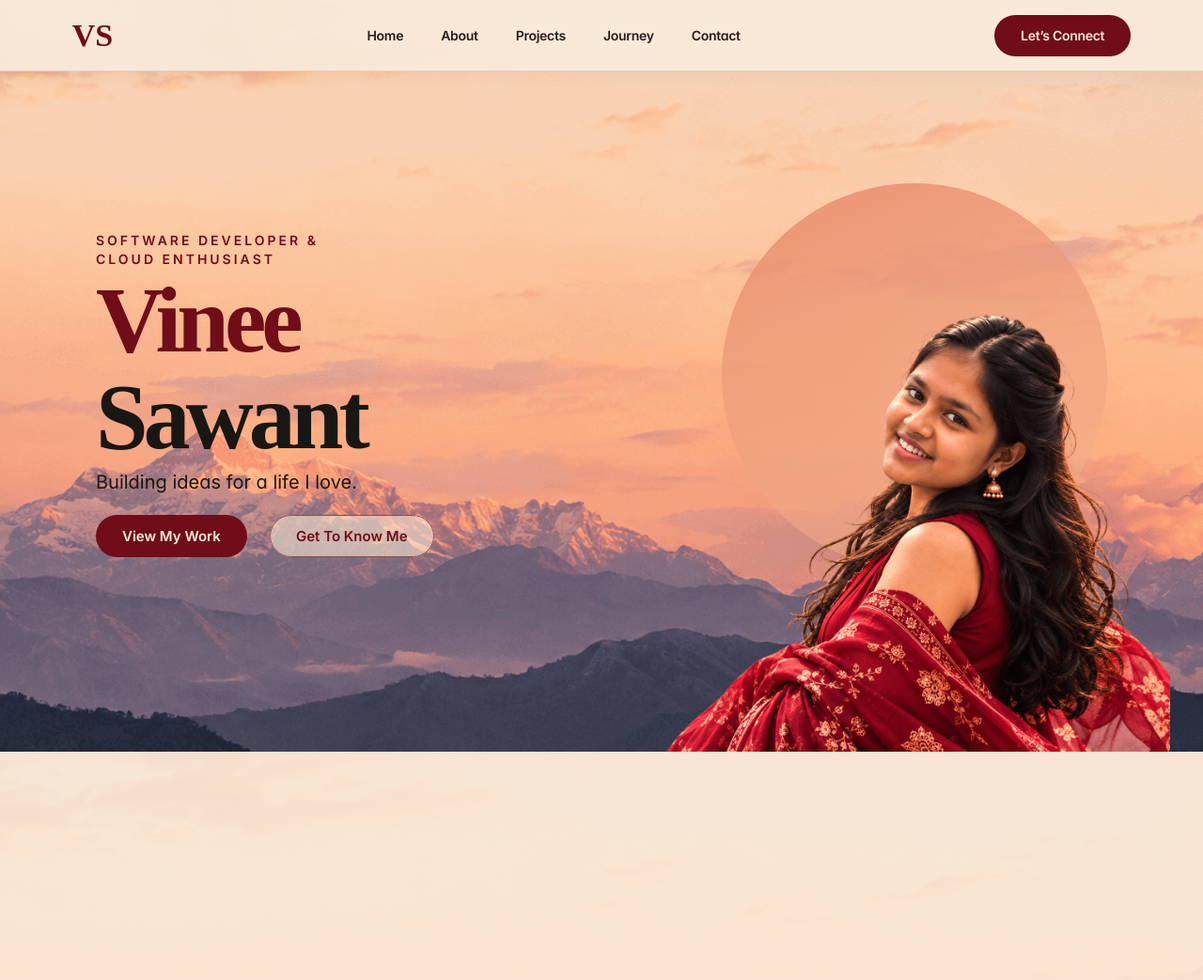
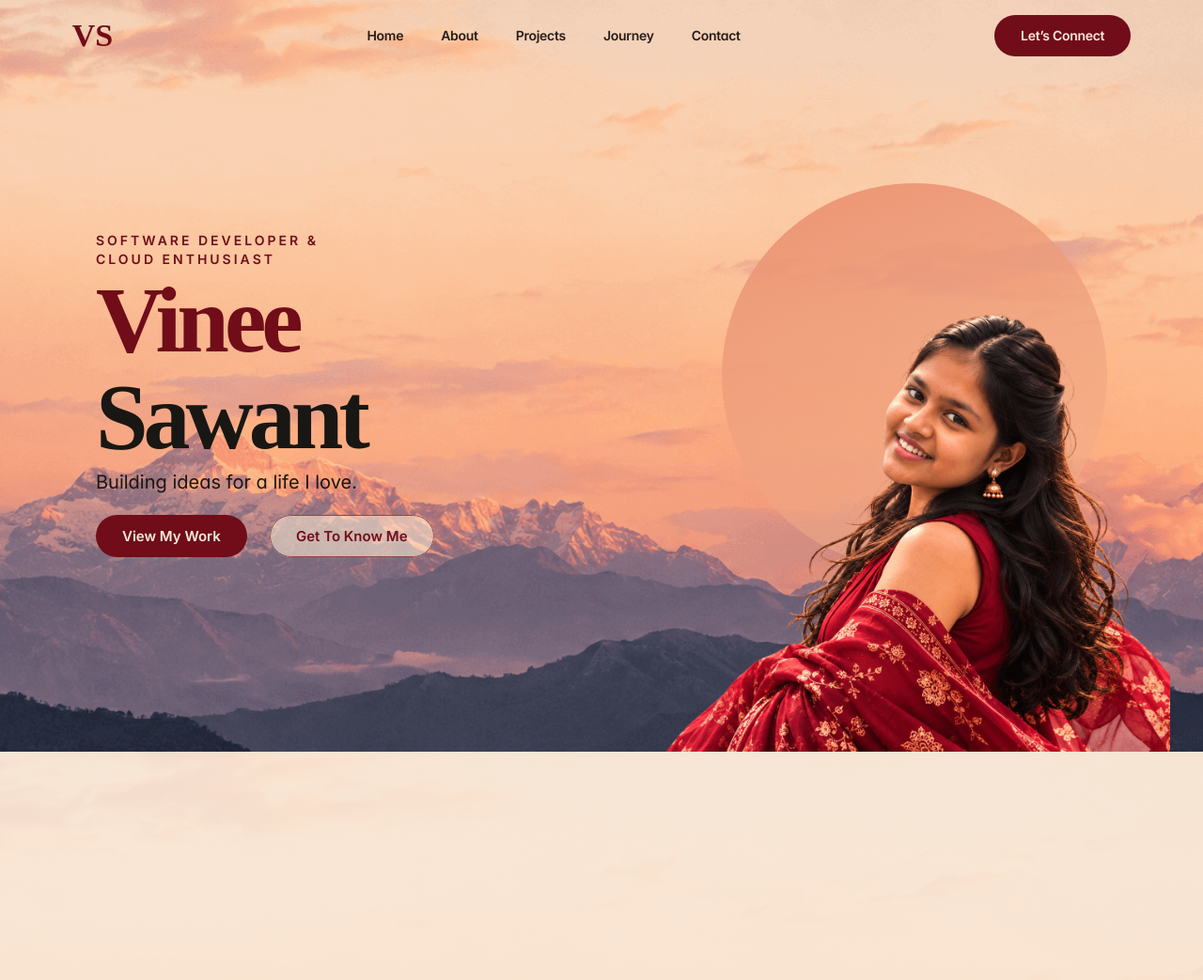
Before and after one commit to Vinee-here/Portfolio-Cloud-Eng, a plain HTML site: page index.html in a window 1280 px wide. Shown: the top 1043 px of the page at 94% size. Drawn offline with Linux system fonts and the light colour scheme; a web font is replaced by a local one.

Commit message:
Make navbar background transparent

```diff
--- a/index.html
+++ b/index.html
@@ -139,7 +139,7 @@
     transform: none !important;
   }
 
-  /* Fixed Navigation Bar with glassmorphism */
+  /* Navigation Bar */
   .framer-5LeYs .framer-y5cc4m {
     position: fixed !important;
     top: 0 !important;
@@ -148,12 +148,12 @@
     height: 76px !important;
     padding: 12px clamp(24px, 6vw, 100px) !important;
     z-index: 9999 !important;
-    background: rgba(249, 235, 220, 0.92) !important;
-    backdrop-filter: blur(14px) !important;
-    -webkit-backdrop-filter: blur(14px) !important;
-    border-bottom: 1px solid rgba(138, 74, 69, 0.15) !important;
+    background: transparent !important;
+    backdrop-filter: none !important;
+    -webkit-backdrop-filter: none !important;
+    border-bottom: none !important;
+    box-shadow: none !important;
     box-sizing: border-box !important;
-    box-shadow: 0 4px 20px rgba(0, 0, 0, 0.04) !important;
   }
 
   .framer-5LeYs .framer-y5cc4m a {
```
